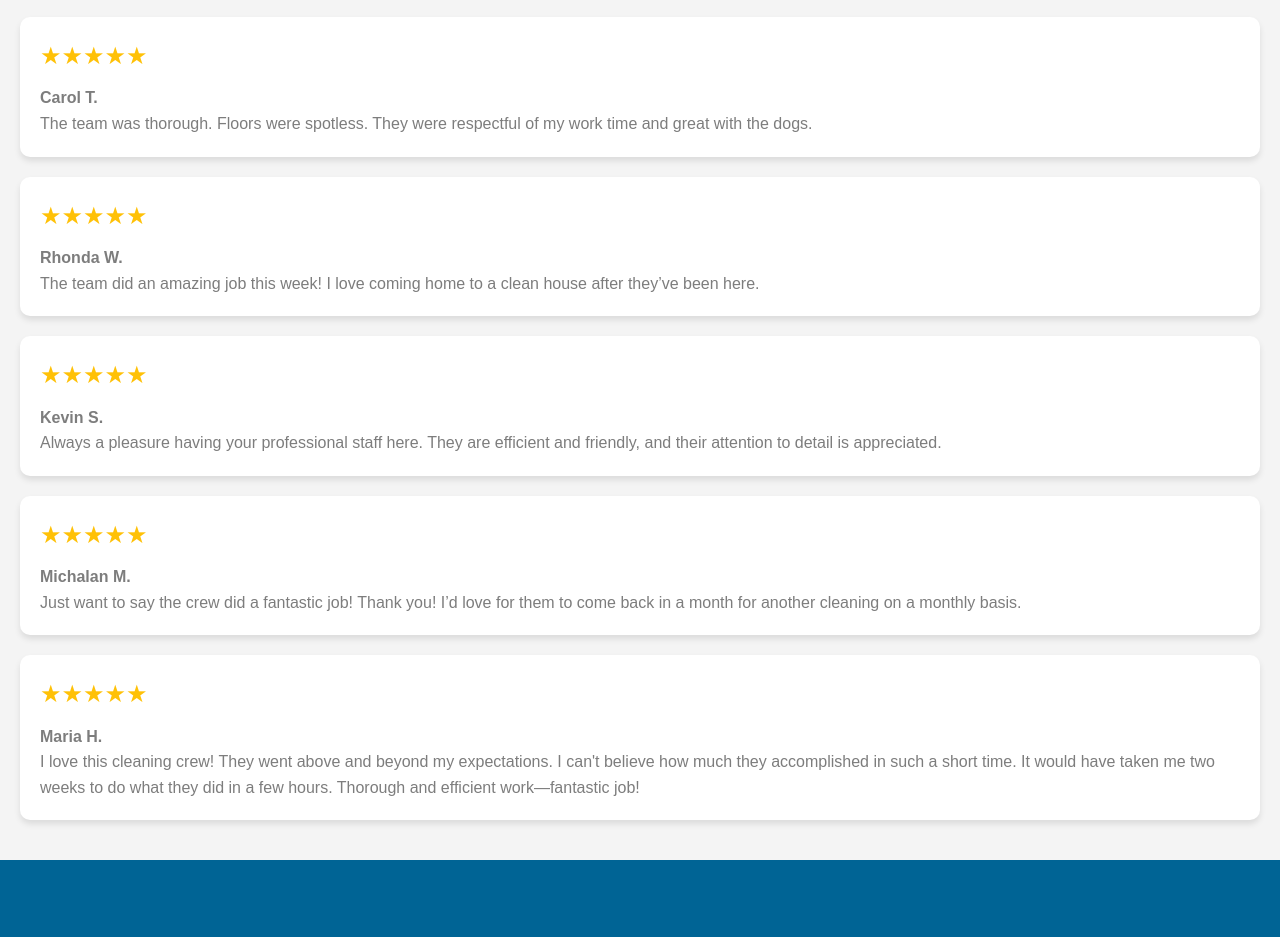
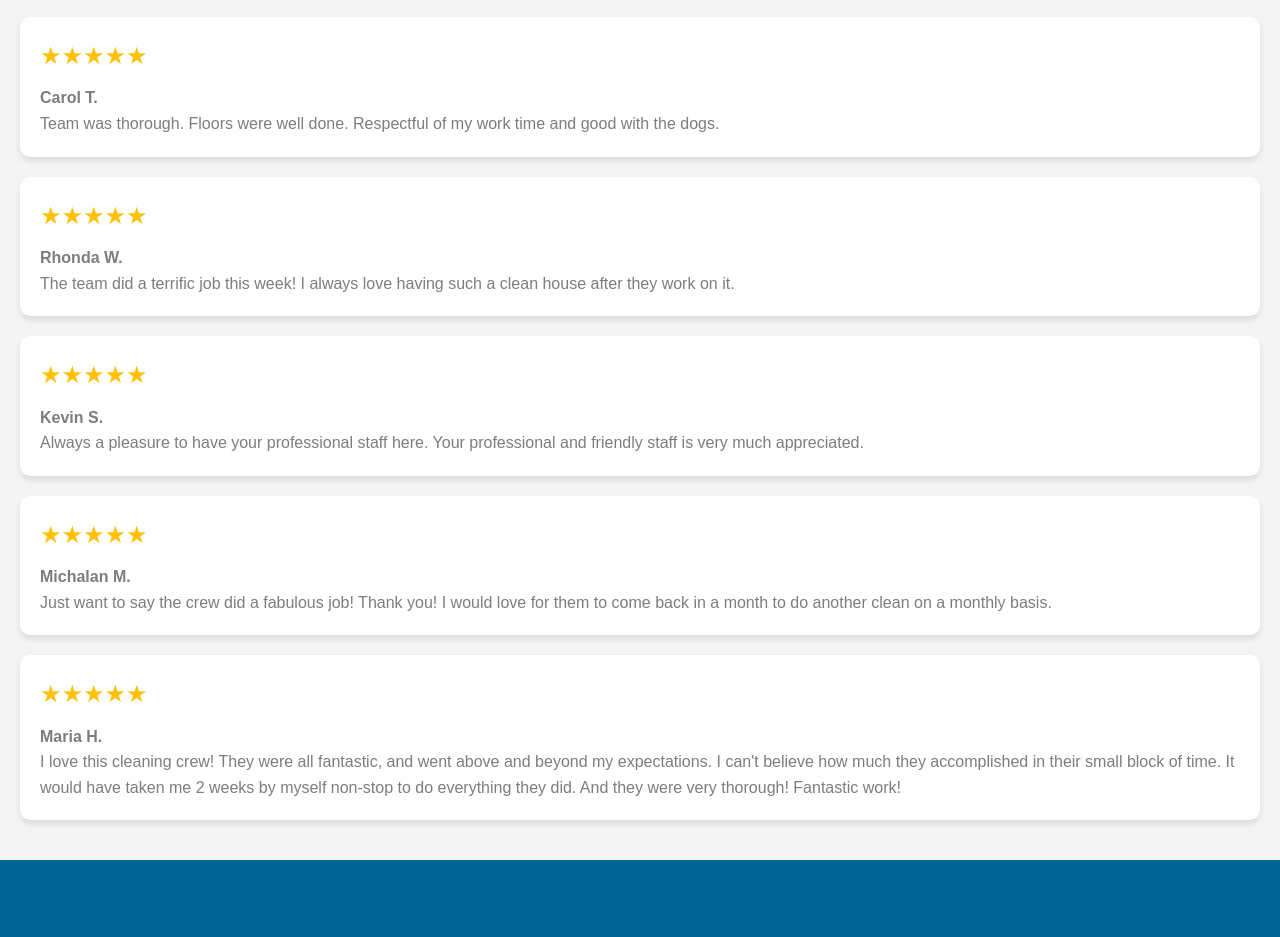
Before and after one commit to teamhumble/highlandsranchhousecleaning, a plain HTML site: page index.html in a window 1280 px wide. Shown: the part 3881-4818 px from the top of the page. Drawn offline with Linux system fonts and the light colour scheme.

Commit message:
Update index.html

```diff
--- a/index.html
+++ b/index.html
@@ -226,7 +226,7 @@
             <img src="move-out-cleaning.png" alt="Packed up boxes and cleaning supplies representing a move-out cleaning." style="max-width: 600px;">
         </div>
     </section>
-        <section class="about">
+   <section class="about">
         <h2>About Us</h2>
         <p><strong>Highlands Ranch House Cleaning ™ has been providing professional house cleaning services for over 35 years.</strong> Our goal is to make your life easier by delivering high-quality cleaning services at affordable rates.</p>
         <p>We customize our <strong>house cleaning services</strong> to fit your unique needs. Visit <a href="https://www.humblehousecleaning.com">HumbleHouseCleaning.com</a> for a free estimate and to discuss your cleaning preferences.</p>
@@ -243,27 +243,27 @@
         <div class="review">
             <p class="stars">&#9733;&#9733;&#9733;&#9733;&#9733;</p>
             <p><strong>Carol T.</strong></p>
-            <p>The team was thorough. Floors were spotless. They were respectful of my work time and great with the dogs.</p>
+            <p>Team was thorough. Floors were well done. Respectful of my work time and good with the dogs.</p>
         </div>
         <div class="review">
             <p class="stars">&#9733;&#9733;&#9733;&#9733;&#9733;</p>
             <p><strong>Rhonda W.</strong></p>
-            <p>The team did an amazing job this week! I love coming home to a clean house after they’ve been here.</p>
+            <p>The team did a terrific job this week! I always love having such a clean house after they work on it.</p>
         </div>
         <div class="review">
             <p class="stars">&#9733;&#9733;&#9733;&#9733;&#9733;</p>
             <p><strong>Kevin S.</strong></p>
-            <p>Always a pleasure having your professional staff here. They are efficient and friendly, and their attention to detail is appreciated.</p>
+            <p>Always a pleasure to have your professional staff here. Your professional and friendly staff is very much appreciated.</p>
         </div>
         <div class="review">
             <p class="stars">&#9733;&#9733;&#9733;&#9733;&#9733;</p>
             <p><strong>Michalan M.</strong></p>
-            <p>Just want to say the crew did a fantastic job! Thank you! I’d love for them to come back in a month for another cleaning on a monthly basis.</p>
+            <p>Just want to say the crew did a fabulous job! Thank you! I would love for them to come back in a month to do another clean on a monthly basis.</p>
         </div>
         <div class="review">
             <p class="stars">&#9733;&#9733;&#9733;&#9733;&#9733;</p>
             <p><strong>Maria H.</strong></p>
-            <p>I love this cleaning crew! They went above and beyond my expectations. I can't believe how much they accomplished in such a short time. It would have taken me two weeks to do what they did in a few hours. Thorough and efficient work—fantastic job!</p>
+            <p>I love this cleaning crew! They were all fantastic, and went above and beyond my expectations. I can't believe how much they accomplished in their small block of time. It would have taken me 2 weeks by myself non-stop to do everything they did. And they were very thorough! Fantastic work!</p>
         </div>
     </section>
 
```
